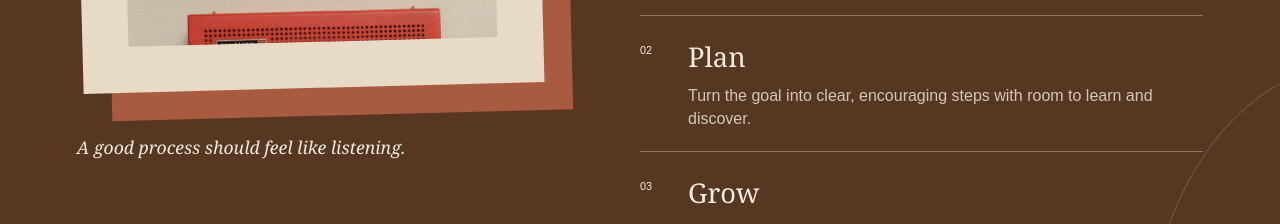
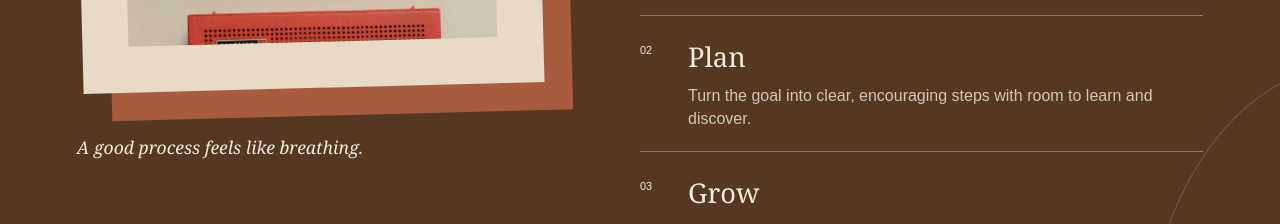
Before and after one commit to mertzhands/mertzhands-dot-com-website, a Next.js app: page / in a window 1280 px wide. Shown: the part 3780-4004 px from the top of the page. Built offline with nearby package versions, Linux system fonts and the light colour scheme.

Commit message:
Update Process caption copy

```diff
--- a/app/page.tsx
+++ b/app/page.tsx
@@ -198,7 +198,7 @@ export default function Home() {
           <div className="image-wrap">
             <img src="/phonograph.jpg" alt="A warm red and cream mid-century phonograph" />
           </div>
-          <figcaption>A good process should feel like listening.</figcaption>
+          <figcaption>A good process feels like breathing.</figcaption>
         </figure>
         <div className="process-copy">
           <p className="section-no">03 / Process</p>
```
